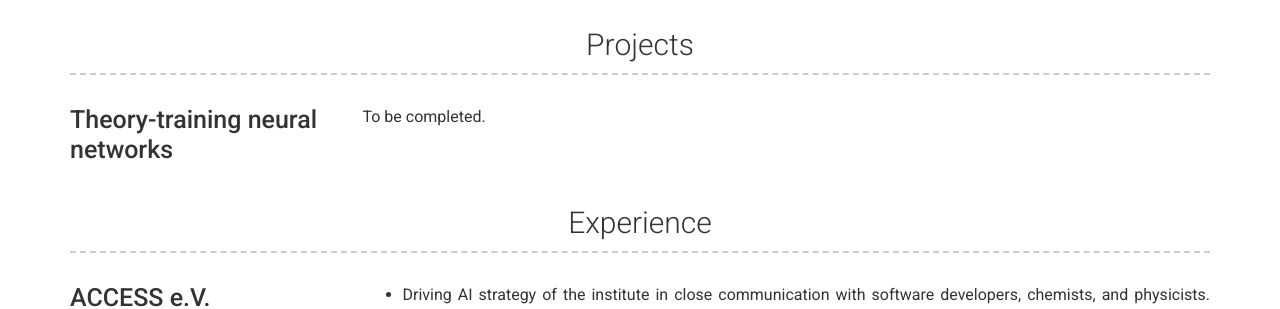
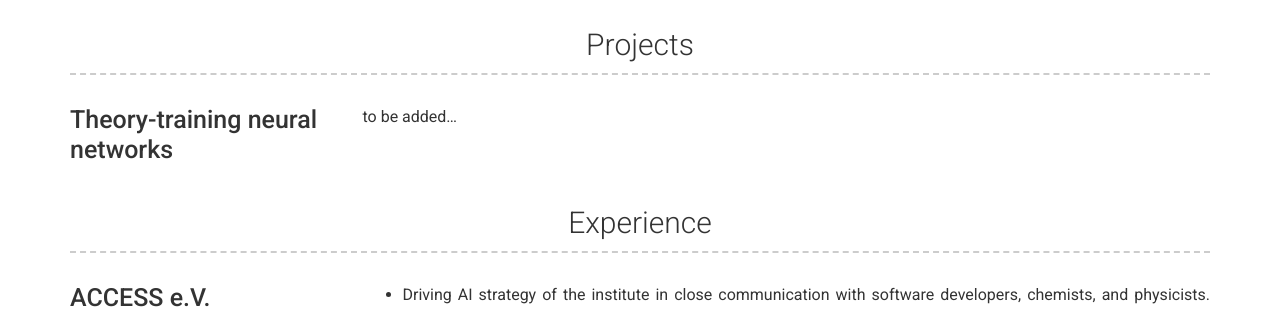
Before and after one commit to mtorabirad/mtorabirad.github.io, a Jekyll site: the page built from index.md, in a window 1280 px wide. Shown: the part 552-861 px from the top of the page. Built offline with Jekyll 4.4.1, drawn with Linux system fonts in a browser that asks for light colours.

Commit message:
Experience

```diff
--- a/_data/projects.yml
+++ b/_data/projects.yml
@@ -4,4 +4,4 @@
   #link: github.com/mnabian
   #github: mnabian/DNN_Reliability_Repository
   description: | # this will include new lines to allow paragraphs
-    To be completed.
+    to be added...
```
